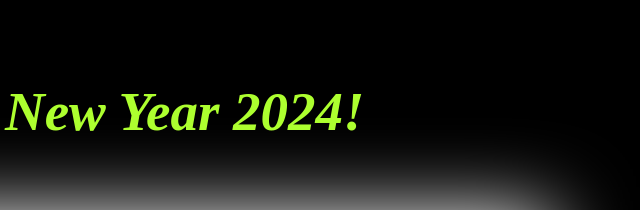
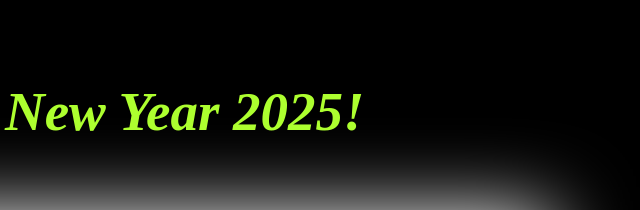
Before and after one commit to sajibkhandev/Project-19_Countdown, a plain HTML site: page index.html in a window 1280 px wide. Shown: the top 210 px of the page, 537-1177 px from the left. Drawn offline with Linux system fonts and the light colour scheme.

Commit message:
heading change

```diff
--- a/index.html
+++ b/index.html
@@ -8,7 +8,7 @@
     <link rel="stylesheet" href="css/responsive.css">
 </head>
 <body>
-    <h1>Happy New Year 2024!</h1>
+    <h1>Happy New Year 2025!</h1>
     <div class="timer">
         <div>
             Days
```
